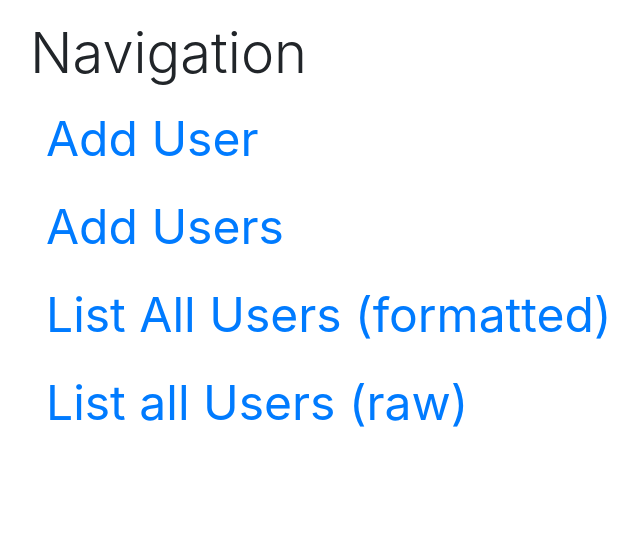
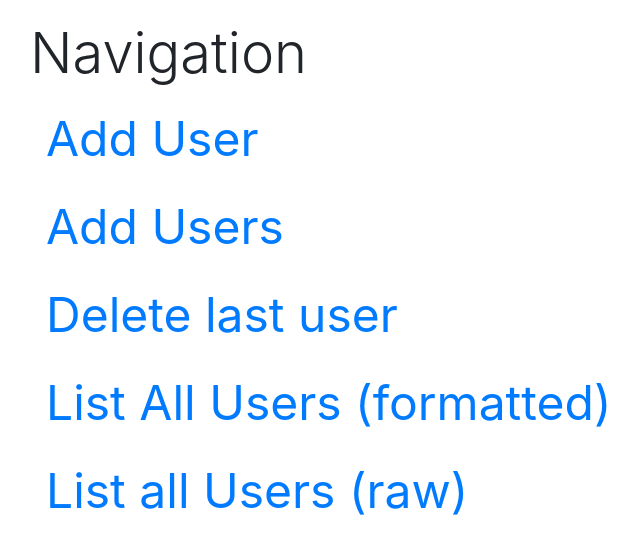
Before and after one commit to AB-David/user-data-generator-app, a website: page public/index.html in a window 1280 px wide. Shown: the whole page, without its empty margins (55-695 px from the left). Drawn offline with nearby package versions, Linux system fonts and the light colour scheme.

Commit message:
added delete user functionality

```diff
--- a/public/index.html
+++ b/public/index.html
@@ -13,6 +13,9 @@
               <a class="nav-link" href="addUsers.html">Add Users</a>
             </li>
             <li class="nav-item">
+              <a class="nav-link active" href="deleteUser.html">Delete last user</a>
+            </li>
+            <li class="nav-item">
               <a class="nav-link" href="allUsers.html">List All Users (formatted)</a>
             </li>
             <li class="nav-item">
```
